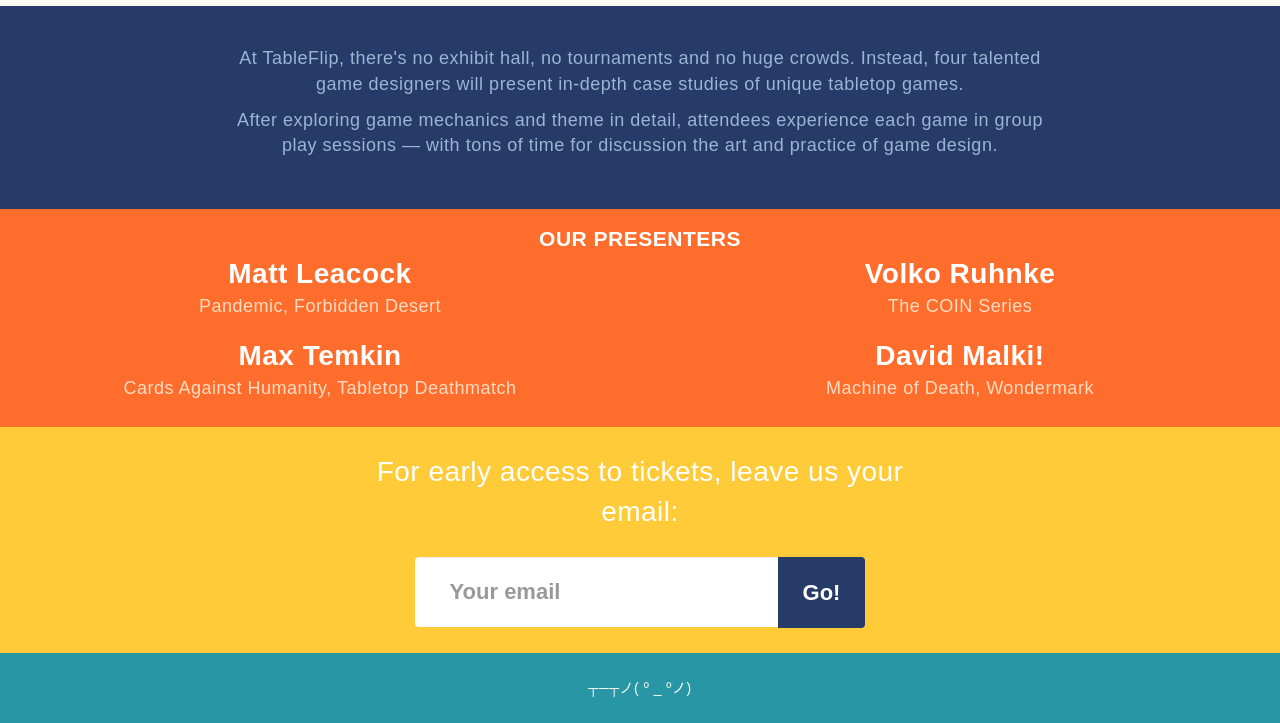
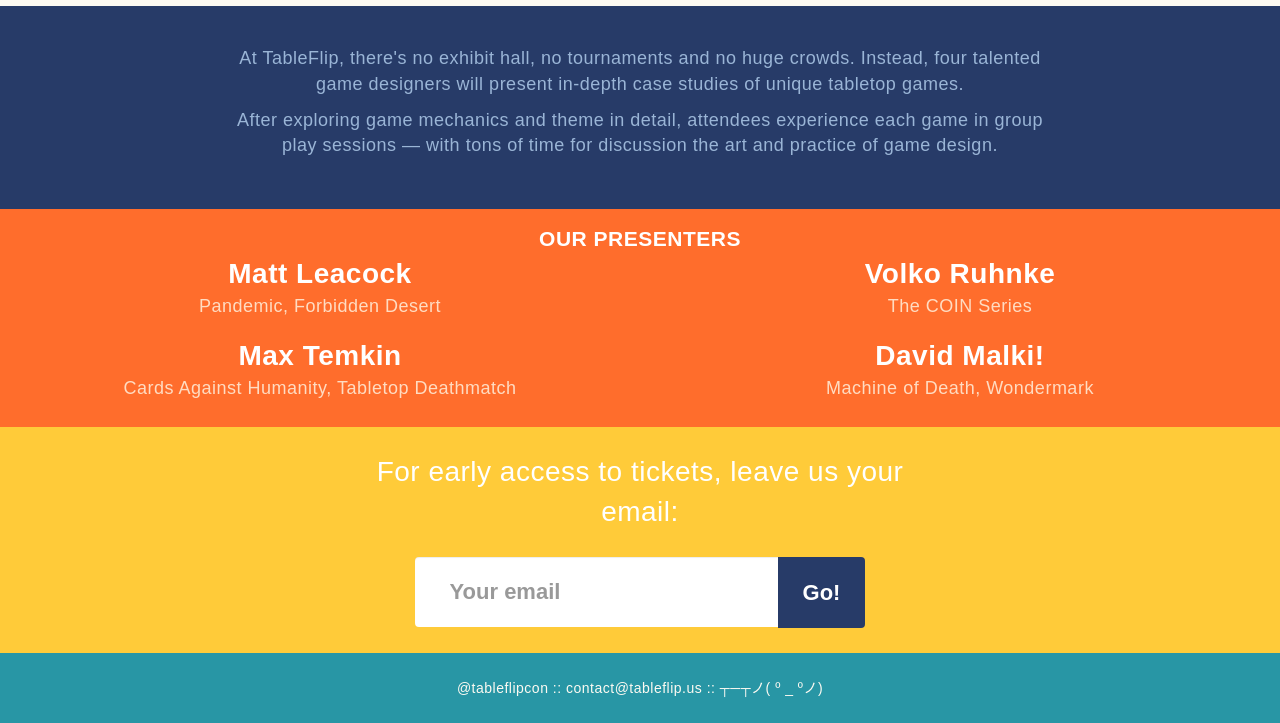
Before and after one commit to This-Game/tableflip.us, a plain HTML site: page index.html in a window 1280 px wide. Shown: the part 492-1215 px from the top of the page. Drawn offline with nearby package versions, Linux system fonts and the light colour scheme.

Commit message:
Add favicon, twitter and email links

```diff
--- a/index.html
+++ b/index.html
@@ -11,8 +11,7 @@
       <meta name="description" content="">
       <meta name="viewport" content="width=device-width, initial-scale=1">
 
-      <!-- <link rel="icon" href="/favicon.ico" type="image/x-icon" /> -->
-      <link rel="icon" sizes="16x16 32x32" href="/favicon.ico?v=2">
+      <link rel="icon" sizes="32x32" href="/favicon.png">
 
       <!-- Place favicon.ico and apple-touch-icon(s) in the root directory -->
       <!-- Latest compiled and minified CSS -->
@@ -93,7 +92,9 @@
 
           </div>
           <div class="row footer green">
-              ┬─┬ノ( º _ ºノ)
+              <span><a href="https://twitter.com/tableflipcon">@tableflipcon </a></span> ::
+              <span><a href="mailto:contact@tableflip.us?subject=TableFlip 2014 "> contact@tableflip.us</a></span> ::
+              <span> ┬─┬ノ( º _ ºノ)</span>
           </div>
         </div>
         <script src="//ajax.googleapis.com/ajax/libs/jquery/1.11.1/jquery.min.js"></script>
--- a/main.css
+++ b/main.css
@@ -183,3 +183,7 @@ h1 {
 	text-align: center;
 	padding: 25px;
 }
+
+.footer a {
+	color: #fcfaf2;
+}
```
Also changed, not shown: favicon.png (added).
